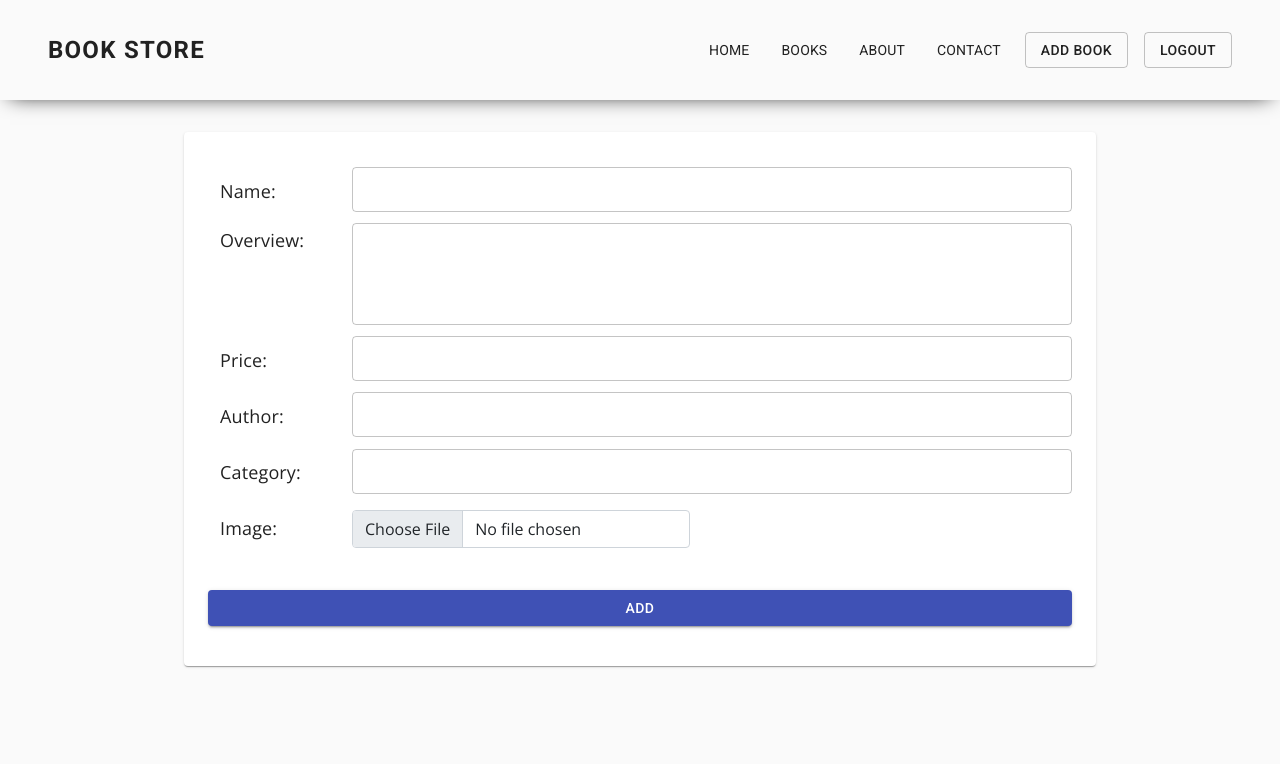
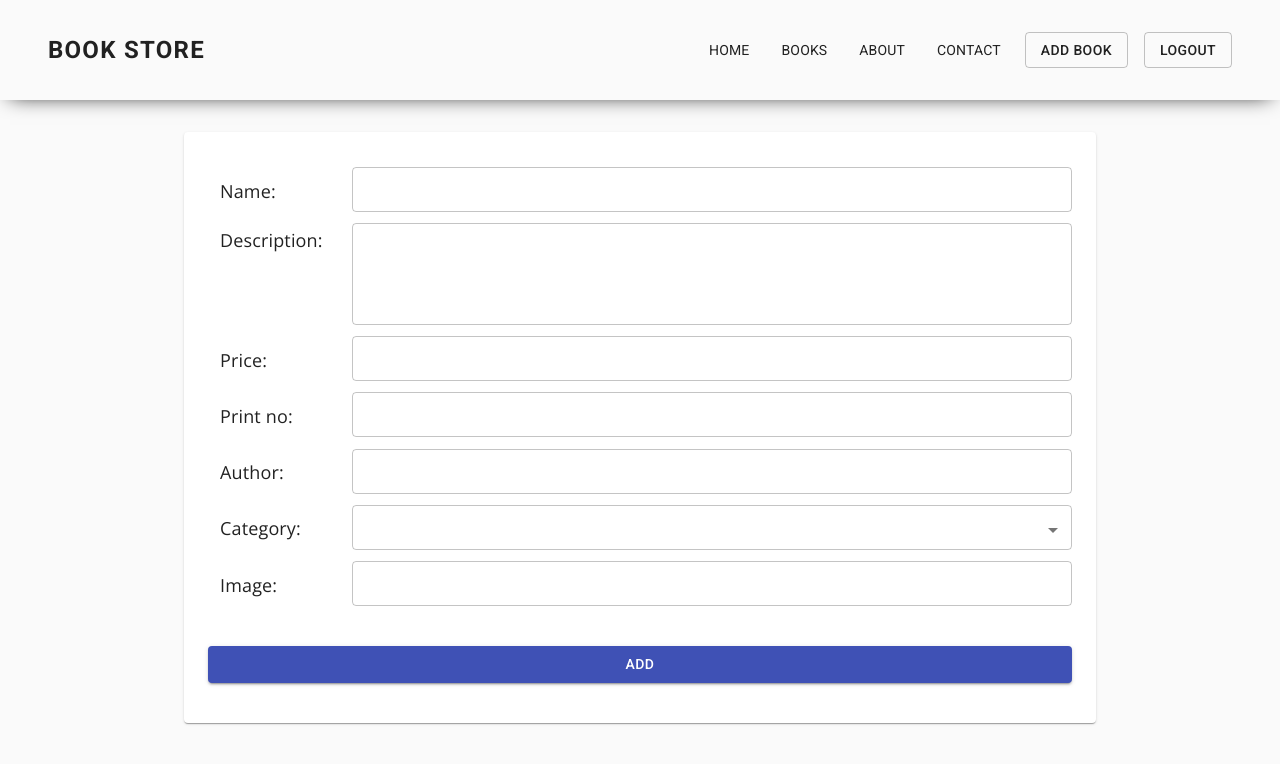
Before and after one commit to pjesivac/book-store-front, a React (Create React App) app: page /addBook in a window 1280 px wide. Shown: the top 764 px of the page. Built offline with nearby package versions, Linux system fonts and the light colour scheme; sample sign-in values are in the browser's storage.

Commit message:
Promjene u podacima za dodavanje knjige.

```diff
--- a/src/auth/Auth.js
+++ b/src/auth/Auth.js
@@ -9,7 +9,7 @@ class Auth {
     return !!token ? true : false;
   }
   setJwt(token) {
-    apiCall.defaults.headers.common["Authorization"] = `Bearer ${token}`;
+    apiCall.defaults.headers.common["Authorization"] = `Token ${token}`;
   }
   async login(loginData) {
     axios
@@ -32,7 +32,7 @@ class Auth {
     let tok = JSON.parse(localStorage.getItem("login"));
     const headers = (apiCall.defaults.headers.common[
       "Authorization"
-    ] = `Bearer ${tok}`);
+    ] = `Token ${tok}`);
     console.log(headers);
     axios
       .post("http://b856bf28af30.ngrok.io/auth/token/logout/", {
--- a/src/components/Book.js
+++ b/src/components/Book.js
@@ -33,7 +33,7 @@ export const Book = (props) => {
 
   useEffect(() => {
     const fetchData = async () => {
-      const result = await axios("https://rickandmortyapi.com/api/character");
+      const result = await axios("");
       result.data.results.forEach((book) => {
         let id = props.match.params.id;
         if (book.id.toString() === id) {
@@ -49,24 +49,24 @@ export const Book = (props) => {
       {theBook.length !== 0 ? (
         <Grid container spacing={2} className={classes.root} justify="center">
           <Grid item md={4}>
-            <img alt="" src={theBook.book.image} />
+            <img alt="" src={theBook.image} />
           </Grid>
           <Grid item md={8}>
             <Paper className={classes.paper}>
               <p>
-                Book name:<span>{theBook.book.name}</span>
+                Book name:<span>{theBook.name}</span>
               </p>
               <p>
-                Author:<span>{theBook.book.species}</span>
+                Author:<span>{theBook.author}</span>
               </p>
               <p>
-                Overview:<span>{theBook.book.name}</span>
+                Overview:<span>{theBook.description}</span>
               </p>
               <p>
-                Category:<span>{theBook.book.id}</span>
+                Category:<span>{theBook.category.name}</span>
               </p>
               <p>
-                Price:<span>{theBook.book.name}</span>
+                Price:<span>{theBook.price}</span>
               </p>
             </Paper>
           </Grid>
--- a/src/components/Books.js
+++ b/src/components/Books.js
@@ -15,7 +15,7 @@ const useStyles = makeStyles((theme) => ({
     display: "flex",
     alignItems: "center",
     width: 400,
-    margin: '64px auto'
+    margin: "64px auto",
   },
   input: {
     marginLeft: theme.spacing(1),
@@ -34,9 +34,9 @@ const useStyles = makeStyles((theme) => ({
     justifyContent: "center",
   },
   gridContainer: {
-    paddingLeft: '64px',
-    paddingRight: '64px'
-  }
+    paddingLeft: "64px",
+    paddingRight: "64px",
+  },
 }));
 
 export const Books = () => {
@@ -47,12 +47,16 @@ export const Books = () => {
 
   useEffect(() => {
     const fetchData = async () => {
-      const result = await axios("http://b856bf28af30.ngrok.io/api/books/?search=H" );
+      const result = await axios("");
       setBooks(result.data.results);
       setLoading(false);
     };
     fetchData();
   }, [search]);
+
+  const handleSearch = (e) => {
+    e.preventDefault();
+  };
 
   const booksToShow = () => {
     return books.map((el, index) => {
@@ -67,7 +71,12 @@ export const Books = () => {
   return (
     <Container>
       <div className="wrapp">
-        <form className={classes.root} noValidate autoComplete="off">
+        <form
+          className={classes.root}
+          noValidate
+          autoComplete="off"
+          onSubmit={(e) => handleSearch(e)}
+        >
           <TextField
             id="standard-full-width"
             label=""
--- a/src/user/AddBook.js
+++ b/src/user/AddBook.js
@@ -1,4 +1,4 @@
-import React, { useState } from "react";
+import React, { useEffect, useState } from "react";
 import Button from "@material-ui/core/Button";
 import CssBaseline from "@material-ui/core/CssBaseline";
 import TextField from "@material-ui/core/TextField";
@@ -7,6 +7,8 @@ import Paper from "@material-ui/core/Paper";
 import Container from "@material-ui/core/Container";
 import axios from "axios";
 import { Redirect } from "react-router-dom";
+import FormControl from "@material-ui/core/FormControl";
+import Select from "@material-ui/core/Select";
 
 const useStyles = makeStyles((theme) => ({
   paper: {
@@ -24,7 +26,7 @@ const useStyles = makeStyles((theme) => ({
     backgroundColor: theme.palette.secondary.main,
   },
   form: {
-    width: "100%", // Fix IE 11 issue.
+    width: "100%",
     marginTop: theme.spacing(1),
   },
   submit: {
@@ -34,14 +36,28 @@ const useStyles = makeStyles((theme) => ({
 
 export const AddBook = () => {
   const classes = useStyles();
+  // const [options, setOptions] = useState([])
   const [state, setState] = useState({
     name: "",
-    overview: "",
+    description: "",
     price: "",
+    printNo: "",
     author: "",
     category: "",
+    image: "",
   });
-  const [file, setFile] = useState(null);
+
+  // useEffect(() => {
+  //   const fetchData = async () => {
+  //     const result = await axios("");
+  //     const options = result.data.map(d => ({
+  //       "value" : d.id,
+  //       "label" : d.name
+  //     }))
+  //     setOptions({options})
+  //   };
+  //   fetchData();
+  // }, []);
 
   const handleChange = (e) => {
     const { id, value } = e.target;
@@ -50,11 +66,8 @@ export const AddBook = () => {
       [id]: value,
     }));
   };
-  const handleFile = (e) => {
-    let file = e.target.files[0];
 
-    setFile(file);
-  };
+  console.log( JSON.stringify(state))
 
   const handleSubmit = (e) => {
     e.preventDefault();
@@ -64,16 +77,8 @@ export const AddBook = () => {
       Authorization: tok,
     };
 
-    let newBook = new FormData();
-    newBook.append("image", file);
-    newBook.append("name", state.name);
-    newBook.append("overview", state.overview);
-    newBook.append("price", state.price);
-    newBook.append("author", state.author);
-    newBook.append("category", state.category);
-
     axios
-      .post("http://b856bf28af30.ngrok.io/api/books", newBook, {
+      .post("", JSON.stringify(state), {
         headers: headers,
       })
       .then(function (response) {
@@ -103,9 +108,9 @@ export const AddBook = () => {
             />
           </div>
           <div className="row d-flex mb-3 align-items-start">
-            <p className="col-2">Overview:</p>
+            <p className="col-2">Description:</p>
             <TextField
-              id="overview"
+              id="description"
               size="small"
               className="col-10"
               multiline
@@ -121,6 +126,19 @@ export const AddBook = () => {
               id="price"
               className="col-10"
               size="small"
+              type="number"
+              variant="outlined"
+              onChange={handleChange}
+              required
+            />
+          </div>
+          <div className="row d-flex align-items-baseline">
+            <p className="col-2">Print no:</p>
+            <TextField
+              id="printNo"
+              className="col-10"
+              size="small"
+              type="number"
               variant="outlined"
               onChange={handleChange}
               required
@@ -137,7 +155,7 @@ export const AddBook = () => {
               required
             />
           </div>
-          <div className="row d-flex align-items-baseline">
+          {/* <div className="row d-flex align-items-baseline">
             <p className="col-2">Category:</p>
             <TextField
               id="category"
@@ -147,14 +165,28 @@ export const AddBook = () => {
               onChange={handleChange}
               required
             />
+          </div> */}
+          <div className="row d-flex align-items-baseline">
+            <p className="col-2">Category:</p>
+            <FormControl className="col-10" variant="outlined" size="small">
+              <Select
+                native
+                size="small"
+                value={state.age}
+                onChange={handleChange}
+              >
+                <option aria-label="None" value="" />
+              </Select>
+            </FormControl>
           </div>
           <div className="row d-flex align-items-baseline">
             <p className="col-2">Image:</p>
-            <input
-              type="file"
-              className="form-control col-10 input-file"
-              id="customFile"
-              onChange={handleFile}
+            <TextField
+              id="image"
+              className="col-10"
+              size="small"
+              variant="outlined"
+              onChange={handleChange}
               required
             />
           </div>
```
